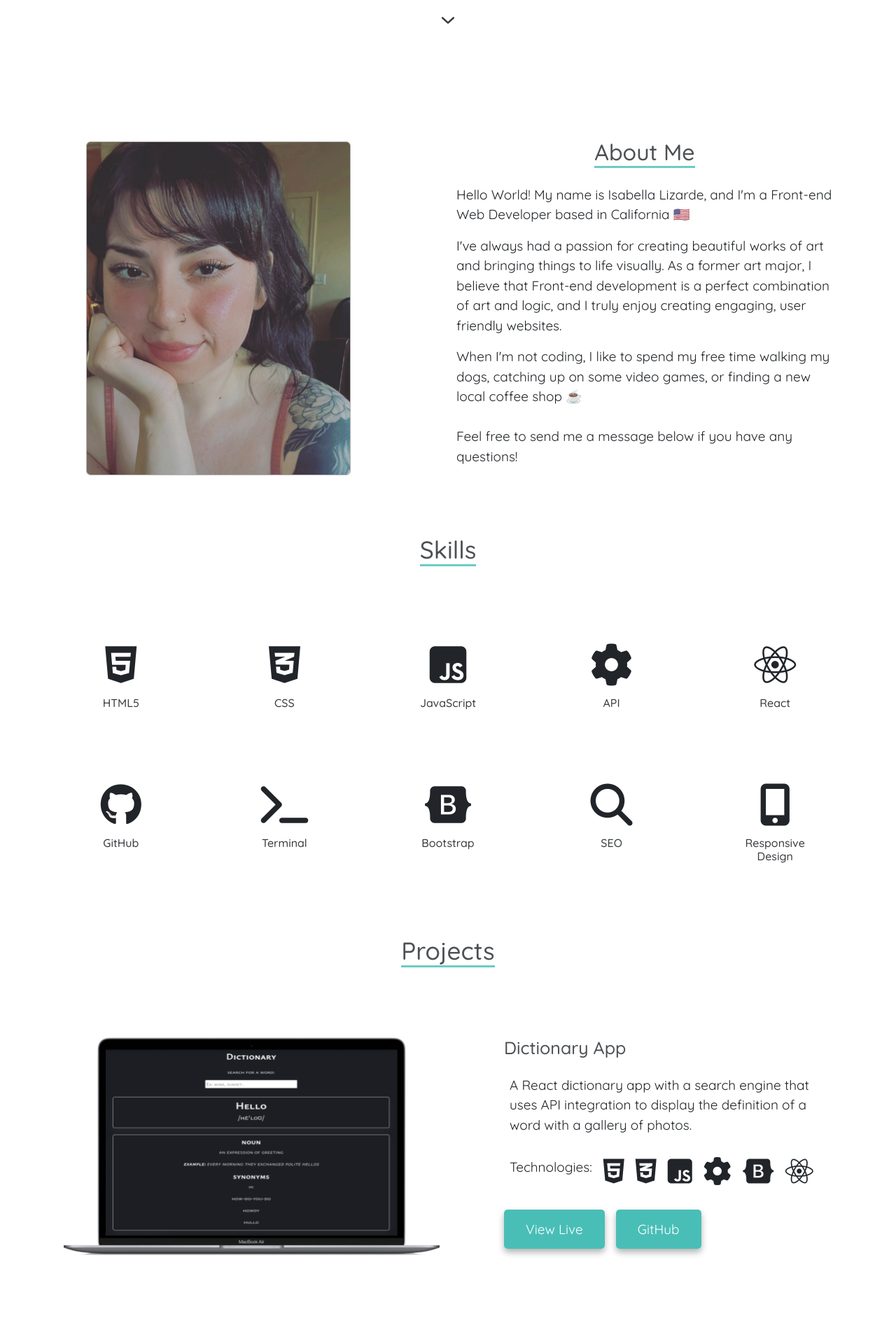
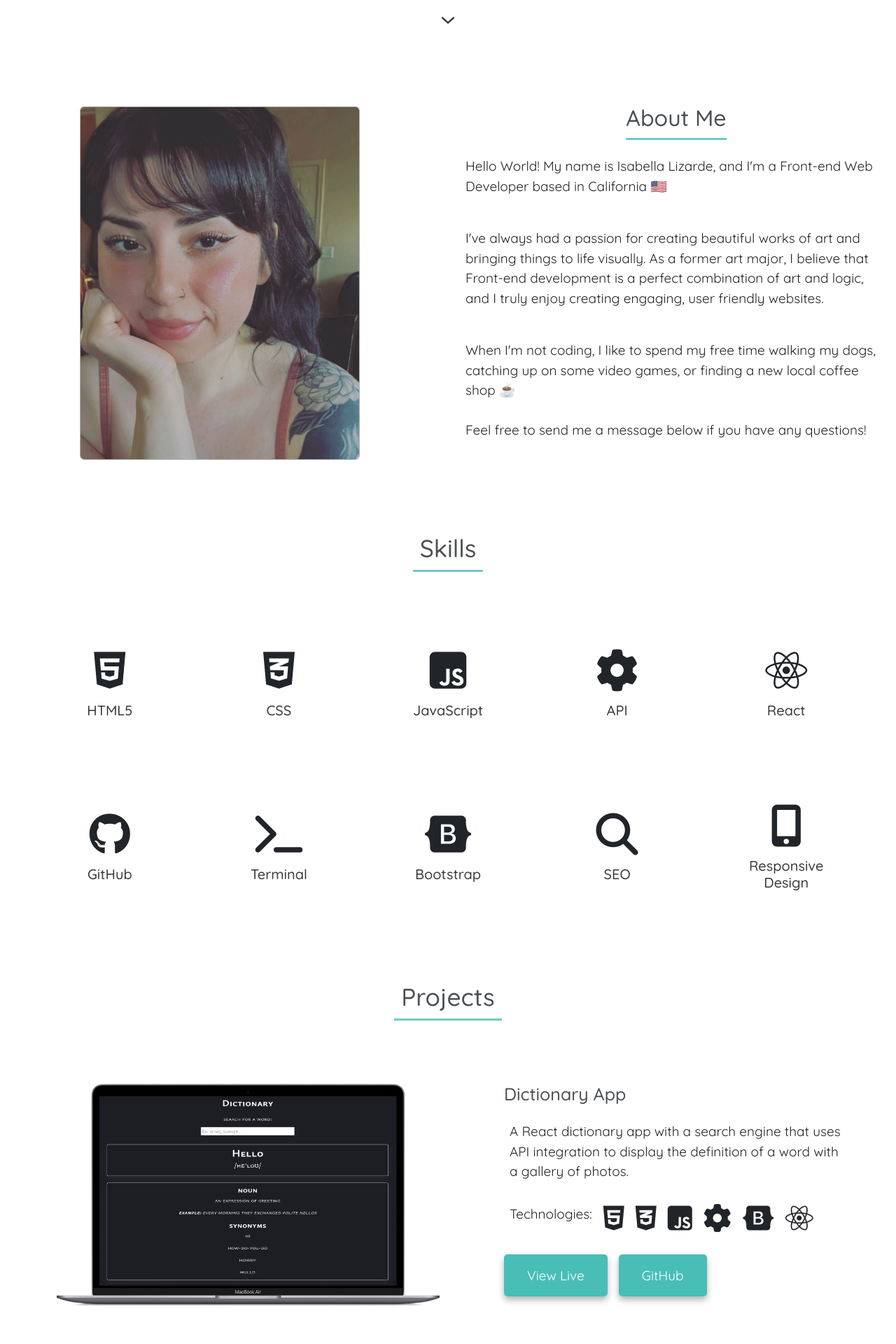
Before and after one commit to soybella/isabella-lizarde-portfolio, a React (Create React App) app: page / in a window 1280 px wide. Shown: the part 740-2660 px from the top of the page at 70% size. Built offline with nearby package versions, Linux system fonts and the light colour scheme; a web font is replaced by a local one.

Commit message:
Updated and corrected CSS for each section

```diff
--- a/src/App.css
+++ b/src/App.css
@@ -23,7 +23,6 @@ h4,
 h5 {
   font-family: var(--header-font);
   opacity: 0.8;
-  /* text-transform: uppercase; */
 }
 
 h1 {
@@ -31,7 +30,6 @@ h1 {
 }
 
 h2 {
-  /* font-size: 40px; */
   text-align: left;
   margin-left: 0;
 }
@@ -55,20 +53,20 @@ h4 {
   opacity: 0.9;
 }
 
-p {
+img {
+  border-radius: 6px;
+  border: 1.5px solid rgba(0, 0, 0, 0.3);
+  box-shadow: var(--box-shadow);
+}
+
+.App p {
   border-radius: 4px;
   font-size: 20px;
   line-height: 1.5;
   text-align: start;
 }
 
-img {
-  border-radius: 6px;
-  border: 1.5px solid rgba(0, 0, 0, 0.3);
-  box-shadow: var(--box-shadow);
-}
-
-.downArrow {
+.App .downArrow {
   position: absolute;
   padding-top: 75vh;
   text-align: center;
@@ -76,12 +74,12 @@ img {
   opacity: 0.9;
 }
 
-.logo-small {
+.App .logo-small {
   max-height: 50.5px;
   box-shadow: none;
 }
 
-.hero {
+.App .hero {
   display: flex;
   align-items: center;
   justify-content: center;
@@ -89,12 +87,11 @@ img {
   flex-direction: column;
 }
 
-.hero-container {
+.App .hero-container {
   overflow: hidden;
 }
 
-.hero-header h1 {
-  /* animation: 2s ease-in-out slideInRight; */
+.App .hero-header h1 {
   text-align: center;
   font-family: "Source Code Pro", monospace;
   font-size: 55px;
@@ -102,8 +99,8 @@ img {
   position: relative;
 }
 
-.hero-header h1::before,
-.hero-header h1::after {
+.App .hero-header h1::before,
+.App .hero-header h1::after {
   content: "";
   position: absolute;
   top: 0;
@@ -112,13 +109,13 @@ img {
   left: 0;
 }
 
-.hero-header h1::before {
+.App .hero-header h1::before {
   background: white;
   animation: typewriter var(--typewriterSpeed) var(--typewriterCharacters) 1s
     forwards;
 }
 
-.hero-header h1::after {
+.App .hero-header h1::after {
   width: 3px;
   background: black;
   animation: typewriter var(--typewriterSpeed) var(--typewriterCharacters) 1s
@@ -126,7 +123,35 @@ img {
     blink 875ms var(--typewriterCharacters) infinite;
 }
 
-/* @keyframes typewriter {
+.App .hero-header h2 {
+  text-align: center;
+  font-size: 45px;
+  opacity: 0;
+  transform: translateY(3rem);
+  animation: fadeInUp 2s ease calc(var(--typewriterSpeed) + 2s) forwards;
+}
+
+.App .container-bg {
+  background: var(--hero-color);
+  border-radius: 10px;
+}
+
+.App .container {
+  padding: 10px;
+}
+
+.App .button-link {
+  border-radius: 5px;
+  padding: 16px 31px;
+  text-transform: capitalize;
+  text-decoration: none;
+  background: var(--primary-color);
+  color: white;
+  box-shadow: var(--box-shadow);
+  font-size: 19px;
+}
+
+@keyframes typewriter {
   to {
     left: 100%;
   }
@@ -143,228 +168,18 @@ img {
     opacity: 0.8;
     transform: translateY(0);
   }
-} */
-
-.hero-header h2 {
-  /* animation: 2s ease-in-out slideInLeft; */
-  text-align: center;
-  font-size: 45px;
-  /* font-weight: 500; */
-  opacity: 0;
-  transform: translateY(3rem);
-  animation: fadeInUp 2s ease calc(var(--typewriterSpeed) + 2s) forwards;
 }
-
-.container-bg {
-  background: var(--hero-color);
-  border-radius: 10px;
-}
-
-.container {
-  padding: 20px;
-}
-
-.button-link {
-  border-radius: 5px;
-  padding: 16px 31px;
-  text-transform: capitalize;
-  text-decoration: none;
-  background: var(--primary-color);
-  color: white;
-  box-shadow: var(--box-shadow);
-  font-size: 19px;
-}
-
-/* .portfolio-project-image {
-  box-shadow: none;
-}
-
-.Projects i {
-  font-size: 40px;
-} */
-
-/* .projects-img-icon img {
-  height: 50px;
-  width: auto;
-  border: none;
-  box-shadow: none;
-  margin-left: 6px;
-  margin-top: 3px;
-} */
-
-/* .project-description p {
-  font-size: 22px;
-} */
-
-/* .project-button {
-  list-style: none;
-  /* padding: 10px; */
-/* padding-left: 20px;
-}
-/*
-.TravelProject .project-description,
-.DictionaryProject .project-description {
-  padding-left: 80px;
-  padding-right: 0;
-} */
-/*
-.WorldClockProject .project-description,
-.WeatherProject .project-description {
-  padding-right: 80px;
-} */
-
-/* .project-description h3 {
-  font-size: 30px;
-} */
-
-/* .project-description {
-  display: flex;
-  justify-content: center;
-  align-items: center;
-  border-radius: 10px; */
-/* padding-right: 60px; */
-/* max-width: 45%; */
-/* transition: 150ms ease-in-out; */
-/* } */
-
-/* .projects-container {
-  display: flex;
-  justify-content: center;
-  align-items: center;
-  margin-top: 80px;
-  margin-bottom: 90px;
-} */
-
-/* .project-header h3 {
-  font-size: 24px;
-  color: black;
-  font-weight: bolder;
-  opacity: 1;
-} */
-/*
-.Projects {
-  padding-bottom: 80px;
-} */
-/*
-@keyframes slideInRight {
-  from {
-    margin-left: 250%;
-    width: 300%;
+@media (max-width: 1400px) {
+  .App .hero-header h1 {
+    font-size: 50px;
   }
 
-  to {
-    margin-left: 0%;
-    width: 100%;
+  .App .hero-header h2 {
+    font-size: 40px;
   }
 }
 
-@keyframes slideInLeft {
-  from {
-    margin-left: -350%;
-    width: 100%;
-  }
-
-  to {
-    margin-left: 0%;
-    width: 100%;
-  }
-} */
-
-@media (max-width: 1400px) {
-  .hero-header h1 {
-    font-size: 50px;
-  }
-
-  .hero-header h2 {
-    font-size: 40px;
-  }
-
-  /* .Projects h2 {
-    font-size: 35px;
-  } */
-
-  /* .project-description h3 {
-    font-size: 25px;
-  }
-
-  .project-description p {
-    font-size: 19px;
-  }
-
-  .project-skills-icons {
-    padding-top: 16px !important;
-  } */
-  /*
-  .button-link {
-    padding: 12px 24px;
-  } */
-
-  /* .projects-img-icon img {
-    height: 50px;
-    width: auto;
-    border: none;
-    box-shadow: none;
-    margin-left: 6px;
-    margin-top: 3px;
-  } */
-}
-
-@media (max-width: 1200px) {
-  .hero-header h1 {
-    font-size: 45px;
-  }
-
-  .hero-header h2 {
-    font-size: 35px;
-  }
-
-  /* .Projects h2 {
-    font-size: 27px;
-  }
-
-  .project-description h3 {
-    font-size: 20px;
-  }
-
-  .project-description p {
-    font-size: 17px;
-  }
-
-  .project-description h3 {
-    margin: 0;
-  } */
-
-  /* .project-button {
-    padding: 0;
-  } */
-
-  /* .projects-img-icon img {
-    height: 40px;
-    width: auto;
-    border: none;
-    box-shadow: none;
-    margin-left: 6px;
-    margin-top: 3px;
-  } */
-
-  /* .Projects i {
-    font-size: 30px;
-  } */
-
-  /* .project-button {
-    padding: 0;
-  } */
-  /*
-  .button-link {
-    padding: 9px 15px;
-  } */
-}
-
 @media (max-width: 992px) {
-  /* body {
-    justify-items: center;
-  } */
-
   h1,
   h2,
   h3,
@@ -373,82 +188,40 @@ img {
     width: 100%;
   }
 
-  .hero {
+  .App .hero {
     padding-left: 0;
     padding-top: 0;
   }
 
-  .downArrow {
+  .App .downArrow {
     padding-top: 75vh;
   }
 
-  .hero-header h1 {
+  .App .hero-header h1 {
     font-size: 40px;
   }
 
-  .hero-header h2 {
+  .App .hero-header h2 {
     font-size: 30px;
   }
-
-  /* .header {
-    font-size: 30px;
-  } */
-
-  /* .project-description {
-    display: block;
-    width: fit-content;
-  } */
-
-  /* .responsive-project-description {
-    display: flex;
-    flex-direction: column;
-    height: 350px;
-    justify-content: center;
-    align-items: center;
-  } */
-
-  /* .responsive-project-button {
-    padding-left: 0;
-  } */
-
-  /* .DictionaryProject .project-description,
-  .WeatherProject .project-description,
-  .TravelProject .project-description,
-  .WorldClockProject .project-description {
-    padding: 0;
-  } */
-
-  /* .responsive-project-description i {
-    font-size: 40px;
-  }
-
-  .projects-container {
-    width: 100%;
-  }
-
-  .portfolio-project-image {
-    display: flex;
-    width: 100%;
-    height: auto;
-  } */
 }
 
 @media (max-width: 768px) {
-  .hero-header h1 {
+  .App .hero-header h1 {
     font-size: 35px;
   }
 
-  .hero-header h2 {
+  .App .hero-header h2 {
     font-size: 25px;
   }
 }
 
 @media (max-width: 576px) {
-  .hero-header h1 {
+  .App .hero-header h1 {
     font-size: 30px;
   }
 
-  .hero-header h2 {
+  .App .hero-header h2 {
     font-size: 20px;
   }
 }
--- a/src/Contact.css
+++ b/src/Contact.css
@@ -1,53 +1,61 @@
-.contact-info {
+.Contact {
+  padding-top: 80px;
+}
+
+.Contact h2 {
+  margin: 0 auto;
+}
+
+.Contact .contact-info {
   max-width: 550px;
 }
 
-.contact-link {
+.Contact .contact-link {
   background: var(--primary-color);
   box-shadow: var(--box-shadow);
   color: white;
 }
 
-.contact-header {
+.Contact .contact-header {
   color: var(--secondary-color);
   font-size: 28px;
 }
 
-.contact-button-link {
+.Contact .contact-button-link {
   display: block;
   margin: 0 auto;
   width: fit-content;
 }
 
-.input-details {
+.Contact .input-details {
   display: grid;
   max-width: 650px;
   grid-gap: 20px;
 }
 
-.social-media ul {
+.Contact .social-media ul {
   display: block;
   list-style-type: none;
   text-align: center;
   padding-left: 0;
 }
 
-.icons li {
+.Contact .icons li {
   display: inline;
   padding: 10px;
 }
 
-.icons a {
+.Contact .icons a {
   color: var(--secondary-color);
   text-decoration: none;
 }
 
-.icons i {
+.Contact .icons i {
   font-size: 25px;
 }
 
 @media (max-width: 1400px) {
-  .button-link {
+  .Contact .button-link {
     padding: 12px 24px;
   }
 
@@ -55,31 +63,30 @@
     font-size: 35px;
   }
 
-  .contact-info p {
+  .Contact .contact-info p {
     font-size: 19px;
   }
 }
 
 @media (max-width: 1200px) {
-  .button-link {
+  .Contact h2 {
+    font-size: 30px;
+  }
+  .Contact .button-link {
     padding: 9px 15px;
   }
 
-  .Contact h2 {
-    font-size: 30px;
-  }
-
-  .contact-info p {
+  .Contact .contact-info p {
     font-size: 17px;
   }
 
-  .contact-info {
+  .Contact .contact-info {
     max-width: 50%;
   }
 }
 
 @media (max-width: 992px) {
-  .contact-info {
+  .Contact .contact-info {
     max-width: 650px;
   }
 }
--- a/src/Contact.js
+++ b/src/Contact.js
@@ -4,15 +4,15 @@ import "./Contact.css";
 export default function Contact() {
   return (
     <div className="Contact" id="contact">
-      <div className="container container-bg mt-4">
+      <div className="container container-bg px-5 py-3">
         <div className="row">
-          <h2 className="header text-center border-0 pb-3">Contact me 💌 </h2>
+          <h2 className="header text-center border-0 py-3">Contact me 💌 </h2>
           <form>
             <div className="row">
               <div className="container col-sm input-details">
                 <input type="text" placeholder="name"></input>
                 <input type="text" placeholder="email"></input>
-                <textarea placeholder="message"></textarea>
+                <textarea className="pb-4" placeholder="message"></textarea>
                 <a
                   href="mailto:isabellaj.lizarde@gmail.com"
                   className="button-link contact-button-link"
--- a/src/DictionaryProject.js
+++ b/src/DictionaryProject.js
@@ -5,7 +5,6 @@ import "./Projects.css";
 export default function DictionaryProject() {
   return (
     <div className="DictionaryProject">
-      <h2 className="header text-center">Projects</h2>
       <div className="container projects-container">
         <div className="row">
           <div className="col-md-6 portfolio-project-image d-md-block">
--- a/src/Main.css
+++ b/src/Main.css
@@ -1,114 +1,85 @@
-/* .portfolio-project-image, */
-.portfolio-profile-image {
+.Main .portfolio-profile-image {
   box-shadow: none;
 }
 
-.portfolio-profile-image {
+.Main .portfolio-profile-image {
   display: flex;
   height: auto;
-  width: 80%;
+  max-width: 400px;
+  margin: 0 auto;
 }
 
-.portfolio-about-image {
-  padding: 45px;
+.Main .portfolio-about-image {
+  padding: 15px;
 }
 
-.about-bio p {
-  text-align: start;
-  font-size: 22px;
+.Main .about-header h2 {
+  display: flex;
+  padding-bottom: 10px;
 }
 
-.about-header h2 {
-  display: flex;
-  margin-left: 0;
-  margin-bottom: 24px;
-}
-
-/* .about-header h5 {
-  font-size: 22px;
-} */
-
-.header {
+.Main .header {
   width: fit-content;
   border-bottom: 3px solid #49beb7;
 }
 
-.header {
-  margin: 0 auto;
+.Main .about-bio p {
+  text-align: start;
+  font-size: 22px;
+  padding: 15px;
 }
 
-.about-container {
-  display: grid;
-  align-items: center;
-  justify-content: center;
-}
-
-.about-me-container {
+.Main .about-me-container {
   display: flex;
   justify-content: center;
   align-items: center;
   flex-direction: column;
 }
 
+.Main .about-container {
+  display: flex;
+  align-items: center;
+  justify-content: center;
+  margin-bottom: 80px;
+}
+
 @media (max-width: 1400px) {
-  .about-bio p {
-    font-size: 19px;
-  }
-
-  .about-header h2 {
-    /* margin: 0 auto; */
+  .Main .about-header h2 {
     font-size: 32px;
   }
 
-  /* .about-header h5 {
-    text-align: center;
+  .Main .about-bio p {
     font-size: 19px;
-  } */
+  }
 }
 
 @media (max-width: 1200px) {
-  .about-bio p {
-    font-size: 16.5px;
-  }
-
-  .about-header h2 {
-    /* margin: 0 auto; */
+  .Main .about-header h2 {
     font-size: 28px;
   }
 
-  /* .about-header h5 {
-    text-align: center;
+  .Main .about-bio p {
     font-size: 16.5px;
-  } */
+  }
 }
 
 @media (max-width: 992px) {
-  .about-header {
-    display: grid;
-    justify-content: center;
-  }
-
-  .about-header h2 {
+  .Main .about-header h2 {
     margin-bottom: 80px;
   }
 
-  /* .responsive-header {
-    margin-bottom: 80px;
-  } */
+  .Main .about-bio {
+    padding: 0px 50px 0px 50px;
+  }
 
-  .about-bio p {
+  .Main .about-bio p {
     font-size: 20px;
-    /* text-align: center; */
+    text-align: center;
   }
-  /*
-  .about-header h5 {
-    text-align: center;
-    font-size: 20px;
-  } */
 }
 
 @media (max-width: 768px) {
-  .about-bio p {
+  .Main .about-bio p {
     text-align: center;
   }
 }
--- a/src/Main.js
+++ b/src/Main.js
@@ -8,7 +8,7 @@ import "./Main.css";
 export default function Main() {
   return (
     <div className="Main" id="about">
-      <div className="about-container container">
+      <div className="about-container">
         <div className="row">
           <div className="col-lg-6 portfolio-about-image d-none d-lg-block">
             <img
@@ -17,7 +17,7 @@ export default function Main() {
               alt="Isabella Lizarde"
             />
           </div>
-          <div className="col-lg-6 about-me-container">
+          <div className="col-lg-6 about-me-container container">
             <div className="about-header">
               <h2 className="header">About Me</h2>
             </div>
--- a/src/Projects.css
+++ b/src/Projects.css
@@ -1,48 +1,46 @@
-.portfolio-project-image {
+.Projects i {
+  font-size: 40px;
+}
+.Projects .portfolio-project-image {
   box-shadow: none;
 }
 
-.Projects i {
-  font-size: 40px;
-}
-
-.project-description p {
+.Projects .project-description p {
   font-size: 22px;
 }
 
-.project-button {
+.Projects .project-button {
   list-style: none;
-  /* padding-left: 20px; */
   padding-top: 10px;
-  /* margin-left: 20px; */
 }
 
-.TravelProject .project-description,
-.DictionaryProject .project-description {
+.Projects .project-button .button-link {
+  padding: 20px 35px;
+}
+
+.Projects .TravelProject .project-description,
+.Projects .DictionaryProject .project-description {
   padding-left: 80px;
   padding-right: 0;
 }
 
-.WorldClockProject .project-description,
-.WeatherProject .project-description {
+.Projects .WorldClockProject .project-description,
+.Projects .WeatherProject .project-description {
   padding-right: 80px;
 }
 
-.project-description h3 {
+.Projects .Projects .project-description h3 {
   font-size: 30px;
 }
 
-.project-description {
+.Projects .Projects .project-description {
   display: flex;
   justify-content: center;
   align-items: center;
   border-radius: 10px;
-  /* padding-right: 60px; */
-  /* max-width: 45%; */
-  /* transition: 150ms ease-in-out; */
 }
 
-.projects-container {
+.Projects .projects-container {
   display: flex;
   justify-content: center;
   align-items: center;
@@ -50,47 +48,28 @@
   margin-bottom: 90px;
 }
 
-@keyframes typewriter {
-  to {
-    left: 100%;
-  }
-}
-
-@keyframes blink {
-  to {
-    background: transparent;
-  }
-}
-
-@keyframes fadeInUp {
-  to {
-    opacity: 0.8;
-    transform: translateY(0);
-  }
-}
-
 @media (max-width: 1400px) {
   .Projects h2 {
     font-size: 35px;
   }
 
-  .project-description h3 {
+  .Projects .project-button .button-link {
+    padding: 18px 33px;
+  }
+
+  .Projects .project-description h3 {
     font-size: 25px;
   }
 
-  .project-description p {
+  .Projects .project-description p {
     font-size: 19px;
   }
 
-  .project-skills-icons {
+  .Projects .project-skills-icons {
     padding-top: 16px !important;
   }
 
-  /* .button-link {
-    padding: 12px 24px;
-  } */
-
-  .projects-img-icon img {
+  .Projects .projects-img-icon img {
     height: 50px;
     width: auto;
     border: none;
@@ -105,64 +84,66 @@
     font-size: 27px;
   }
 
-  .project-description h3 {
+  .Projects i {
+    font-size: 30px;
+  }
+  .Projects .project-description h3 {
     font-size: 20px;
+    margin: 0;
   }
 
-  .project-description p {
+  .Projects .project-description p {
     font-size: 17px;
   }
 
-  .project-description h3 {
-    margin: 0;
+  .Projects .project-button {
+    padding: 0;
   }
 
-  .Projects i {
-    font-size: 30px;
+  .Projects .project-button .button-link {
+    padding: 12px 27px;
   }
-
-  /* .button-link {
-    padding: 9px 15px;
-  } */
 }
 
 @media (max-width: 992px) {
-  .project-description {
+  .Projects .project-description {
     display: block;
     width: fit-content;
   }
 
-  .responsive-project-description {
+  .Projects .responsive-project-description {
     display: flex;
     flex-direction: column;
     height: 350px;
     justify-content: center;
     align-items: center;
-    /* width: 100%; */
-    /* margin: 0 auto; */
   }
 
-  .project-button {
+  .Projects .project-button {
     padding: 0px;
     margin: 10px;
   }
 
-  .DictionaryProject .project-description,
-  .WeatherProject .project-description,
-  .TravelProject .project-description,
-  .WorldClockProject .project-description {
+  .Projects .project-button .button-link {
+    padding: 18px 33px;
+  }
+
+  .Projects .DictionaryProject .project-description,
+  .Projects .WeatherProject .project-description,
+  .Projects .TravelProject .project-description,
+  .Projects .WorldClockProject .project-description {
     padding: 0;
   }
 
-  .responsive-project-description i {
+  .Projects .responsive-project-description i {
     font-size: 40px;
   }
 
-  .projects-container {
+  .Projects .projects-container {
     width: 100%;
   }
 
-  .portfolio-project-image {
+  .Projects .portfolio-project-image {
     display: flex;
     width: 100%;
     height: auto;
--- a/src/Projects.js
+++ b/src/Projects.js
@@ -8,6 +8,7 @@ import "./Projects.css";
 export default function Projects() {
   return (
     <div className="Projects" id="projects">
+      <h2 className="header container text-center">Projects</h2>
       <DictionaryProject />
       <WeatherProject />
       <TravelProject />
--- a/src/Skills.css
+++ b/src/Skills.css
@@ -1,10 +1,10 @@
-.Skills h2 {
-  margin: 0 auto;
-  margin-bottom: 80px;
+.Skills {
+  padding-bottom: 80px;
 }
 
-.Skills {
-  padding-bottom: 80px;
+.Skills .header {
+  margin-bottom: 80px;
+  border-bottom: 3px solid var(--primary-color);
 }
 
 .Skills i {
@@ -40,19 +40,18 @@
   display: flex;
   list-style: none;
   flex-direction: column;
-  max-height: 100px;
   text-align: center;
 }
 
-.Skills h4 {
-  font-size: 16px;
+.Skills .skills-icon h4 {
+  font-size: 20px;
 }
 
 @media (max-width: 1400px) {
   .Skills h2 {
     font-size: 35px;
   }
-  .skills-icon i {
+  .Skills .skills-icon i {
     font-size: 60px;
   }
 }
@@ -62,22 +61,22 @@
     font-size: 30px;
   }
 
-  .skills-icon i {
+  .Skills .skills-icon i {
     font-size: 55px;
   }
 }
 
 @media (max-width: 992px) {
-  .skills-container {
+  .Skills .skills-container {
     grid-template-columns: repeat(2, 1fr);
     grid-gap: 40px;
   }
 
-  .skills-icon {
+  .Skills .skills-icon {
     padding: 10px;
   }
 
-  .skills-icon i {
+  .Skills .skills-icon i {
     font-size: 55px;
   }
 }
--- a/src/Skills.js
+++ b/src/Skills.js
@@ -4,9 +4,9 @@ import "./Skills.css";
 export default function Skills() {
   return (
     <div className="Skills" id="skills">
-      <div className="container text-center">
-        <h2 className="text-center header">Skills</h2>
-        <ul className="skills-container p-3">
+      {/* <div className="text-center container"> */}
+      <h2 className="text-center container header">Skills</h2>
+      <ul className="skills-container container p-3">
         <li className="skills-icon">
           <i className="fa-brands fa-html5"></i>
           <h4>HTML5</h4>
@@ -49,6 +49,6 @@ export default function Skills() {
         </li>
       </ul>
     </div>
-    </div>
+    // </div>
   );
 }
```
Also changed, not shown: src/NavBar.css (+12 -29 lines). Lines whose indentation alone changed are shown as unchanged.
